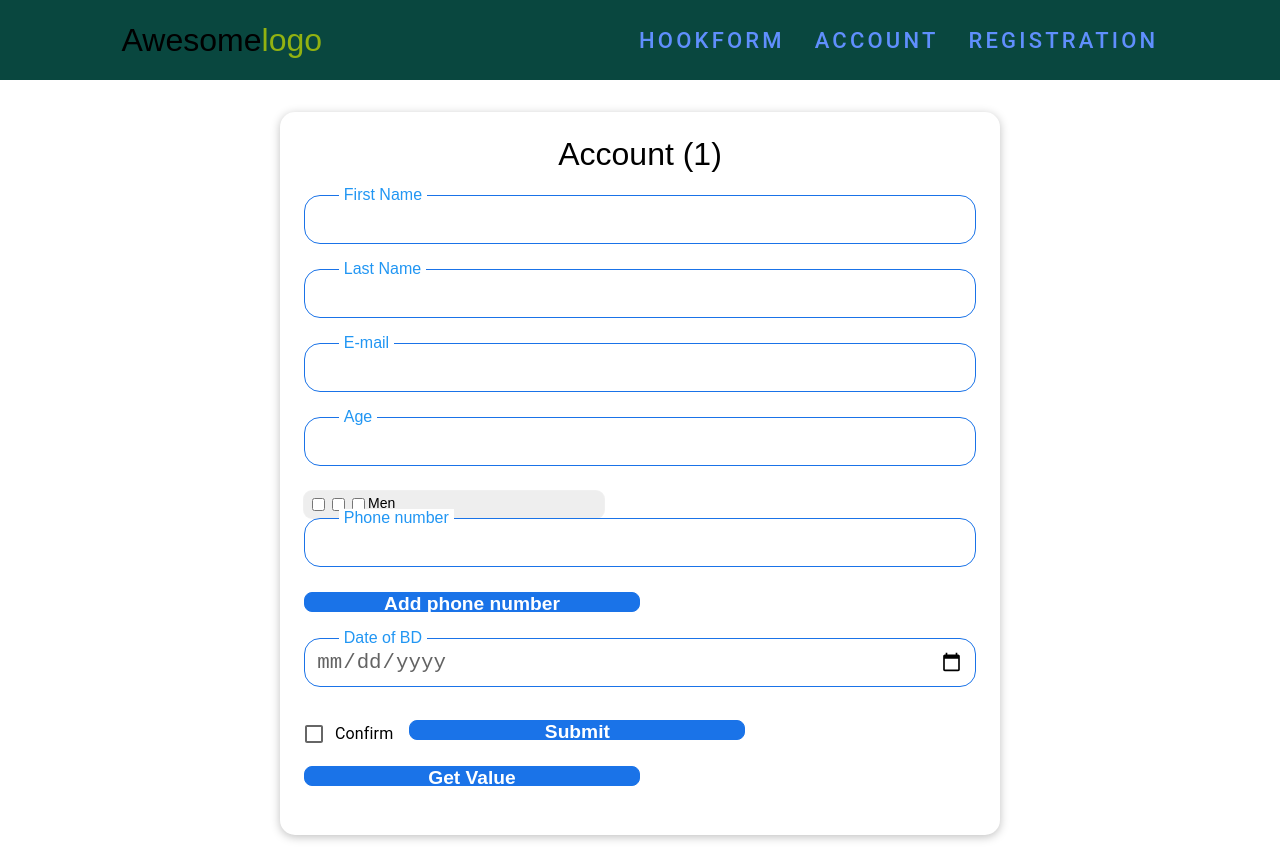
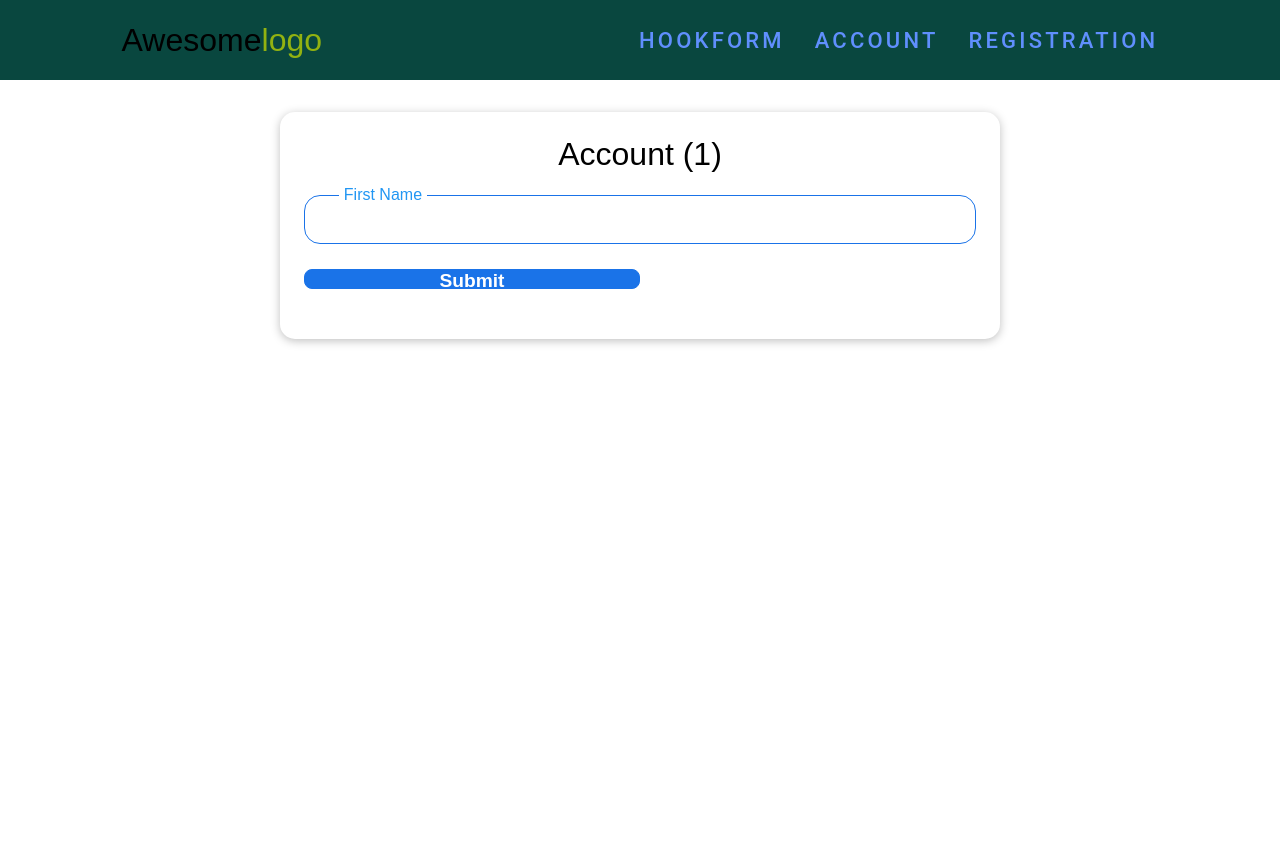
Before and after one commit to AntonVak/Form-React-Practice, a React (Create React App) app: page /formaccount in a window 1280 px wide. After the commit the page ends 800 px from the top, so only its background shows below. Built offline with nearby package versions, Linux system fonts and the light colour scheme.

Commit message:
console.log(data);

```diff
--- a/src/components/UI/Form/CheckboxField.jsx
+++ b/src/components/UI/Form/CheckboxField.jsx
@@ -1,6 +1,5 @@
 import { FormControlLabel } from "@mui/material";
 import Checkbox from "@mui/material/Checkbox";
-import { useState } from "react";
 import { useController } from "react-hook-form";
 import { P } from "./TextFieldStyles";
 
--- a/src/components/UI/Form/TextField.jsx
+++ b/src/components/UI/Form/TextField.jsx
@@ -1,7 +1,7 @@
 import { useController } from "react-hook-form";
 import { FieldDiv, Input, Label, P } from "./TextFieldStyles";
 
-const TextField = ({ label, name, control, type, ...restProps }) => {
+const TextField = ({ label, name, control, type }) => {
   const {
     field: { ref, onBlur, onChange,  ...inputProps },
     fieldState: { invalid, error },
@@ -17,7 +17,7 @@ const TextField = ({ label, name, control, type, ...restProps }) => {
         className="input"
         onBlur={onBlur}
         onChange={onChange}
-        // ref={ref}
+        ref={ref}
         type={type}
         // {...inputProps}
         // {...restProps}
--- a/src/components/formAccount/formBuyerAccount.jsx
+++ b/src/components/formAccount/formBuyerAccount.jsx
@@ -9,8 +9,8 @@ import ButtonPhone from "../UI/Buttons/ButtonPhone";
 import PhoneAppendField from "../UI/Form/PhoneAppendField";
 import { BtnAddPhone, BtnPhone } from "../UI/Buttons/ButtonPhoneStyle";
 import ButtonAddPhone from "../UI/Buttons/ButtonAddPhone";
-import Checkbox from "@mui/material/Checkbox";
-import { FormControlLabel } from "@mui/material";
+
+
 import CheckboxField from "../UI/Form/CheckboxField";
 
 let renderCount = 0;
@@ -21,20 +21,20 @@ const FormBuyerAccount = () => {
     reset,
     control,
     // register,
-    getValues,
+    // getValues,
     formState: { errors },
   } = useForm({
     defaultValues: {
       firstName: "",
-      lastName: "",
-      email: "",
-      age: "",
-      password: "",
-      confirmPassword: "",
-      radio: [],
-      phNumbers: [{ number: "" }],
-      dateBd: new Date(),
-      myCheckbox: false,
+      // lastName: "",
+      // email: "",
+      // age: "",
+      // password: "",
+      // confirmPassword: "",
+      // radio: [],
+      // phNumbers: [{ number: "" }],
+      // dateBd: new Date(),
+      // myCheckbox: false,
     },
     mode: "onTouched",
     resolver: yupResolver(schema),
@@ -45,12 +45,12 @@ const FormBuyerAccount = () => {
   });
 
   const onSubmit = (data) => {
+    console.log(data);
+    // reset();
 
-    reset();
-    console.log(data);
   };
   const handleGetValue = (params) => {
-    // console.log("Get value", getValues(['firstName', 'age', "dateBd" ]));
+    // console.log("Get value", getValues(['firstName']));
   };
 
   // const gender = ["Women", "Men", "Divided"];
@@ -61,17 +61,17 @@ const FormBuyerAccount = () => {
       <H1> Account ({renderCount / 2})</H1>
       <Form onSubmit={handleSubmit(onSubmit)}>
         <TextField control={control} name="firstName" label="First Name" />
-        <TextField control={control} name="lastName" label="Last Name" />
+        {/* <TextField control={control} name="lastName" label="Last Name" />
         <TextField control={control} name="email" label="E-mail" />
-        <TextField control={control} name="age" label="Age" type="number" />
-        <RadioField
+        <TextField control={control} name="age" label="Age" type="number" /> */}
+        {/* <RadioField
           control={control}
           type="radio"
           name="radio"
-          label="Men"
+          label=""
           checked=""
           options={["a", "b", "c"]}
-        />
+        /> */}
 
         {/* <TextField control={control} name="password" label="Password" />
         <TextField
@@ -79,7 +79,7 @@ const FormBuyerAccount = () => {
           name="confirmPassword"
           label="Confirm Password"
         /> */}
-        <>
+        {/* <>
           {fields.map((field, index) => (
             <DivPhone key={field.id}>
               <PhoneAppendField
@@ -100,17 +100,17 @@ const FormBuyerAccount = () => {
               append({ phNumbers: "" });
             }}
           />
-        </>
-        <TextField
+        </> */}
+        {/* <TextField
           control={control}
           name="dateBd"
           label="Date of BD"
           type="date"
           valueAsDate="true"
-        />
-        <CheckboxField control={control} name="myCheckbox" label="Confirm" />
-        <BtnAddPhone type="submit">Submit</BtnAddPhone>
-        <BtnAddPhone onClick={handleGetValue}>Get Value</BtnAddPhone>
+        /> */}
+        {/* <CheckboxField control={control} name="myCheckbox" label="Confirm" /> */}
+        <BtnAddPhone type="submit" >Submit</BtnAddPhone>
+        {/* <BtnAddPhone onClick={handleGetValue}>Get Value</BtnAddPhone> */}
       </Form>
     </FormWrap>
   );
--- a/src/components/nestedForm/NestedForm.jsx
+++ b/src/components/nestedForm/NestedForm.jsx
@@ -1,6 +1,7 @@
 import { useFieldArray, useForm } from "react-hook-form";
 import Edit from "../UI/Form/EditField";
 import NestedField from "../UI/Form/NestedField";
+import TextField from "../UI/Form/TextField";
 import FormWrap from "../UI/FormWrap";
 import { FieldDiv, Input, Label, Pstyle } from "./NestedFormStyles";
 
@@ -25,6 +26,7 @@ const NestedForm = () => {
   });
 
   const onSubmit = (data) => {
+    console.log(data);
     reset();
   };
 
@@ -33,10 +35,9 @@ const NestedForm = () => {
     <h1>Nested Form</h1>
       <form onSubmit={handleSubmit(onSubmit)}>
        <NestedField  control={control}  name="checkBox" label="Confirm"/>
-       <NestedField  control={control}  name="checkBox" label="Confirm"/>
-       <NestedField  control={control}  name="checkBox" label="Confirm"/>
+       <TextField control={control} name="firstName" label="First Name" />
 
-
+        <button type="submit">Submit</button>
       </form>
     </FormWrap>
   );
--- a/src/shared/schemaYup/schema.js
+++ b/src/shared/schemaYup/schema.js
@@ -18,7 +18,7 @@ export const schema = yup
     age: yup.number().required().positive().integer().min(18),
     password: yup.string().required().min(2).max(16),
     confirmPassword: yup.string().oneOf([yup.ref("password"), null]),
-    myCheckbox: yup.boolean().oneOf([true], "Must agree to something"),
+    // myCheckbox: yup.boolean().oneOf([true], "Must agree to something"),
   })
   .required();
 
```
